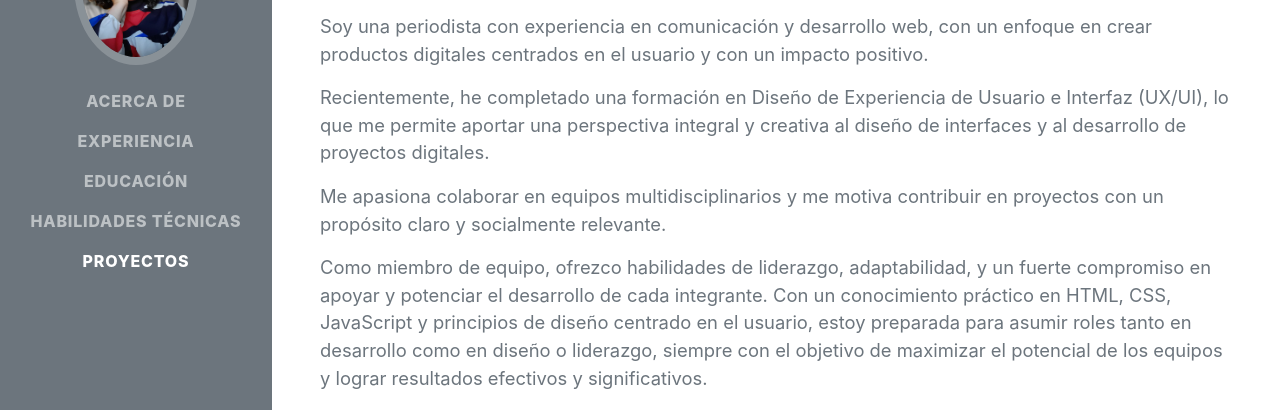
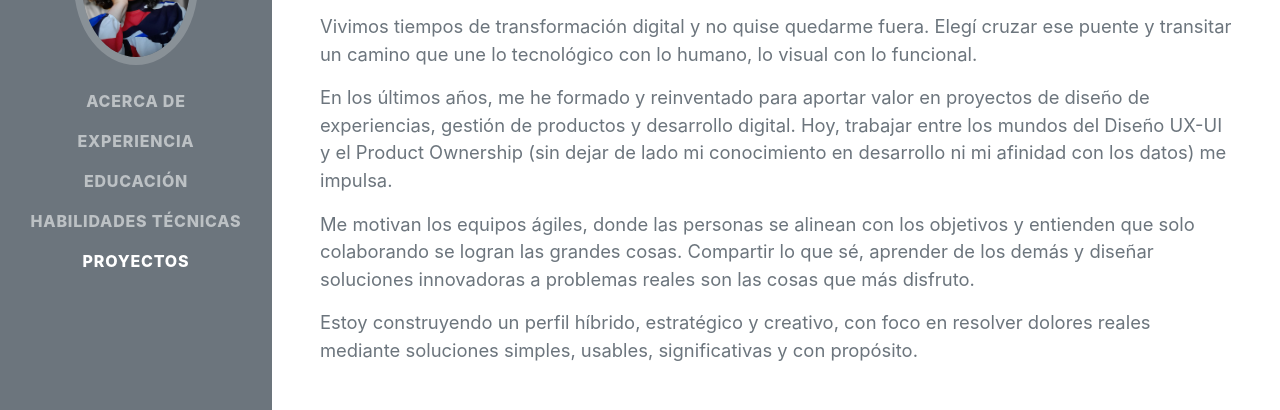
Before and after one commit to Isabel-de-la-Cuadra/Isabel-de-la-Cuadra.github.io, a plain HTML site: page index.html in a window 1280 px wide. Shown: the part 311-721 px from the top of the page. Drawn offline with nearby package versions, Linux system fonts and the light colour scheme; a web font is replaced by a local one.

Commit message:
Update index.html
Update on Acerca de

```diff
--- a/index.html
+++ b/index.html
@@ -59,10 +59,11 @@
                         Concepción + Chile +
                         <a href="mailto:isabel.de.la.cuadra@gmail.com">isabel.de.la.cuadra@gmail.com</a>
                     </div>
-                        <p class="lead mb-3">Soy una periodista con experiencia en comunicación y desarrollo web, con un enfoque en crear productos digitales centrados en el usuario y con un impacto positivo.</p>
-                        <p class="lead mb-3">Recientemente, he completado una formación en Diseño de Experiencia de Usuario e Interfaz (UX/UI), lo que me permite aportar una perspectiva integral y creativa al diseño de interfaces y al desarrollo de proyectos digitales.</p>
-                        <p class="lead mb-3">Me apasiona colaborar en equipos multidisciplinarios y me motiva contribuir en proyectos con un propósito claro y socialmente relevante.</p>
-                        <p class="lead mb-5">Como miembro de equipo, ofrezco habilidades de liderazgo, adaptabilidad, y un fuerte compromiso en apoyar y potenciar el desarrollo de cada integrante. Con un conocimiento práctico en HTML, CSS, JavaScript y principios de diseño centrado en el usuario, estoy preparada para asumir roles tanto en desarrollo como en diseño o liderazgo, siempre con el objetivo de maximizar el potencial de los equipos y lograr resultados efectivos y significativos.</p>
+                        <p class="lead mb-3">Vivimos tiempos de transformación digital y no quise quedarme fuera. Elegí cruzar ese puente y transitar un camino que une lo tecnológico con lo humano, lo visual con lo funcional.</p>
+                        <p class="lead mb-3">En los últimos años, me he formado y reinventado para aportar valor en proyectos de diseño de experiencias, gestión de productos y desarrollo digital. Hoy, trabajar entre los mundos del Diseño UX-UI y el Product Ownership (sin dejar de lado mi conocimiento en desarrollo ni mi afinidad con los datos) me impulsa.</p>
+                        <p class="lead mb-3">Me motivan los equipos ágiles, donde las personas se alinean con los objetivos y entienden que solo colaborando se logran las grandes cosas. Compartir lo que sé, aprender de los demás y diseñar soluciones innovadoras a problemas reales son las cosas que más disfruto.</p>
+                        <p class="lead mb-5">Estoy construyendo un perfil híbrido, estratégico y creativo, con foco en resolver dolores reales mediante soluciones simples, usables, significativas y con propósito.</p>
+                        <p class="lead mb-5">Te invito a conocer mis proyectos.</p>
                     <div class="social-icons">
                         <a class="social-icon" href="https://www.linkedin.com/in/isabeldelacuadralunas/"><i class="fab fa-linkedin-in"></i></a>
                         <a class="social-icon" href="https://github.com/Isabel-de-la-Cuadra/"><i class="fab fa-github"></i></a>
```
